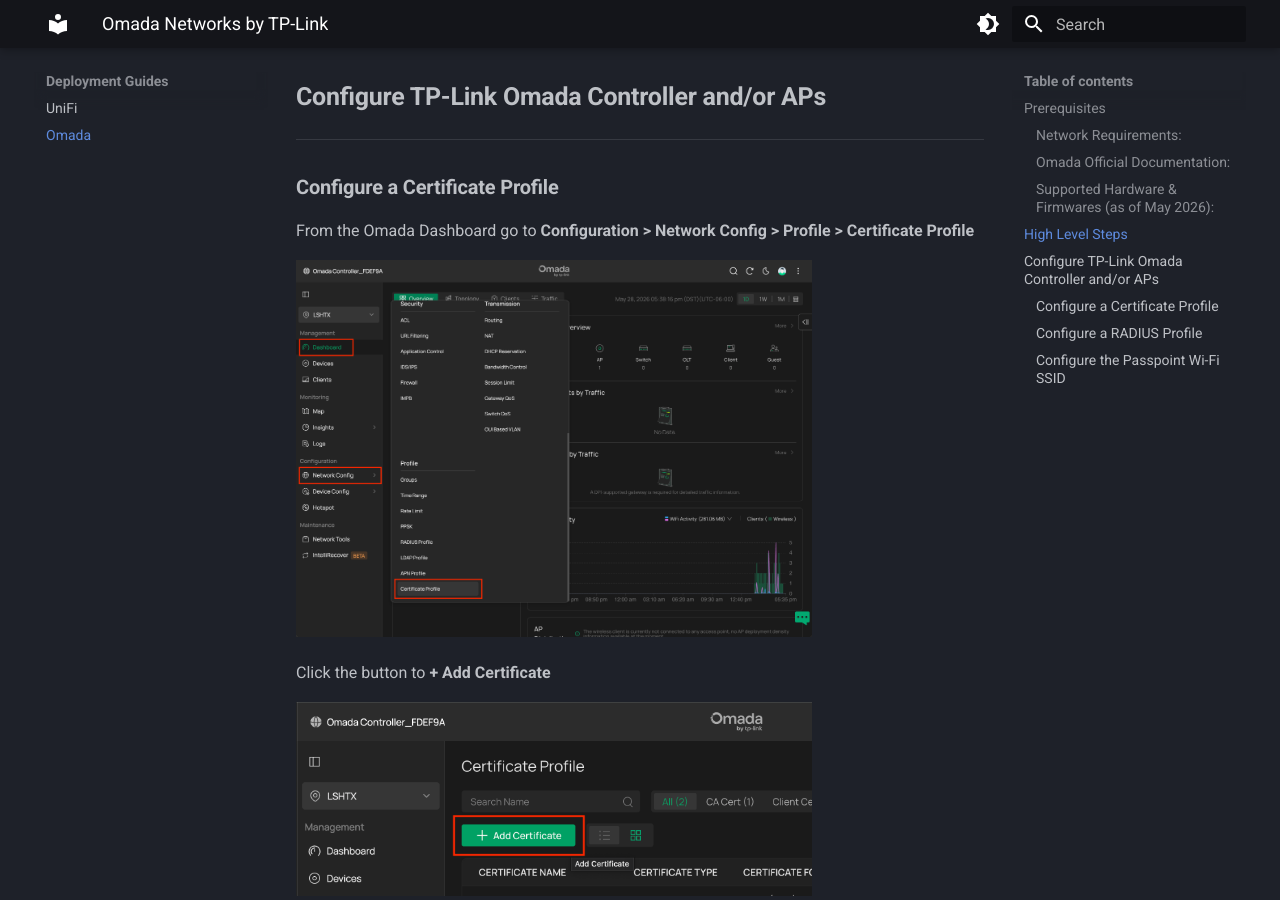
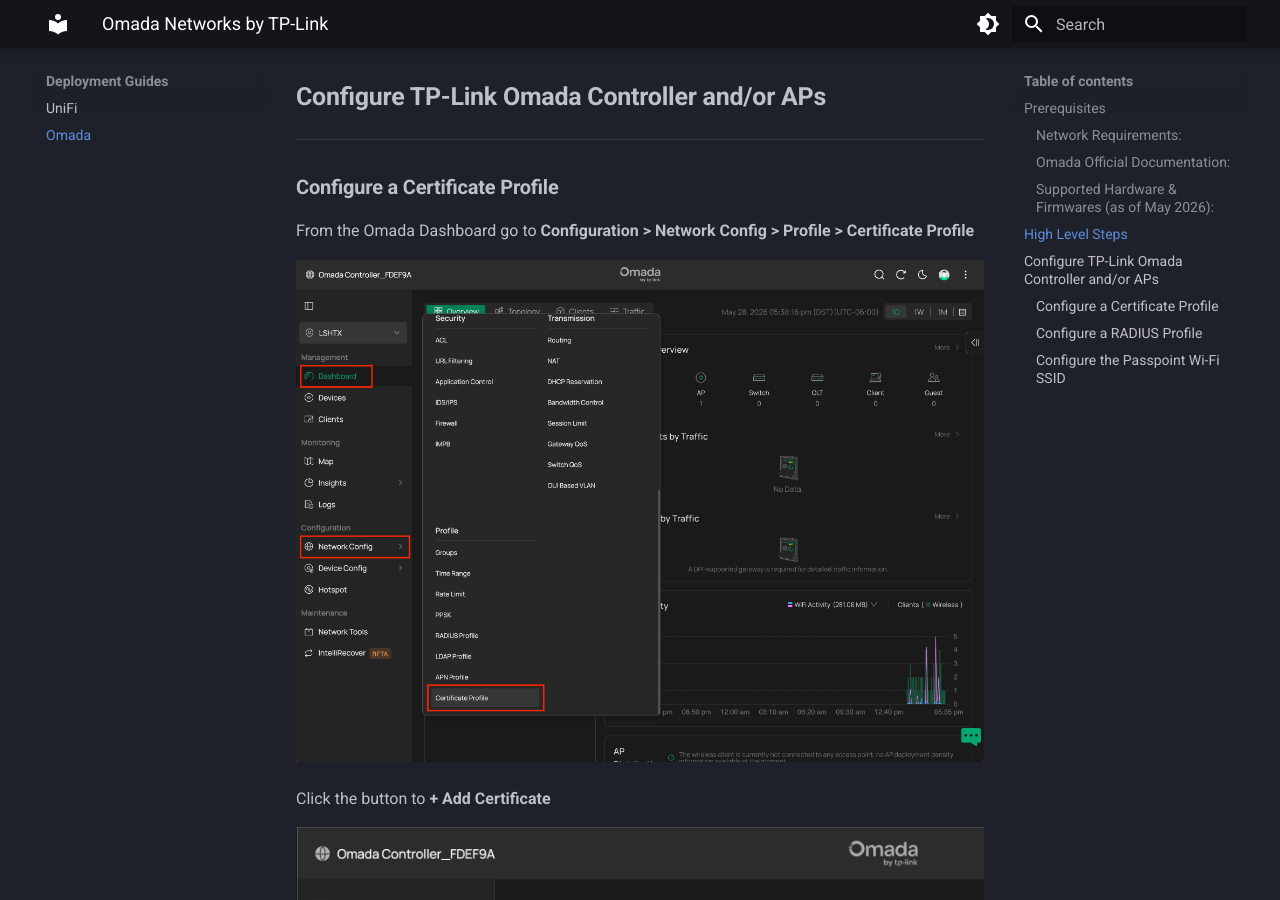
Before and after one commit to LongFi-Solutions/longfi-solutions.github.io, an MkDocs documentation site: the page built from docs/deployment/omada-networks.md, in a window 1280 px wide and 900 px high, scrolled down 2451 px. Built offline with MkDocs 1.6.1 and Material for MkDocs 9.7.7, drawn with Linux system fonts in a browser that asks for light colours.

Commit message:
Update Deployment Guides “omada-networks”

```diff
--- a/docs/deployment/omada-networks.md
+++ b/docs/deployment/omada-networks.md
@@ -88,11 +88,11 @@ Omada Networks Firmware Download:
 
 From the Omada Dashboard go to **Configuration > Network Config > Profile > Certificate Profile**
 
-![](/assets/images/Omada-1-Config-Certificate-Profile-1.png){ .img-lg }
+![](/assets/images/Omada-1-Config-Certificate-Profile-1.png)
 
 Click the button to **+ Add Certificate**
 
-![](/assets/images/Omada-2-Add-Certificate.png){ .img-lg }
+![](/assets/images/Omada-2-Add-Certificate.png)
 
 - In the **Add Certificate** window, set the **Certificate Name** to **LongFi Connect CA**
 - Set the **Certificate Type** to **CA Certificate**
```
Also changed, not shown: other parts of docs/deployment/omada-networks.md (+1 -1 lines).
